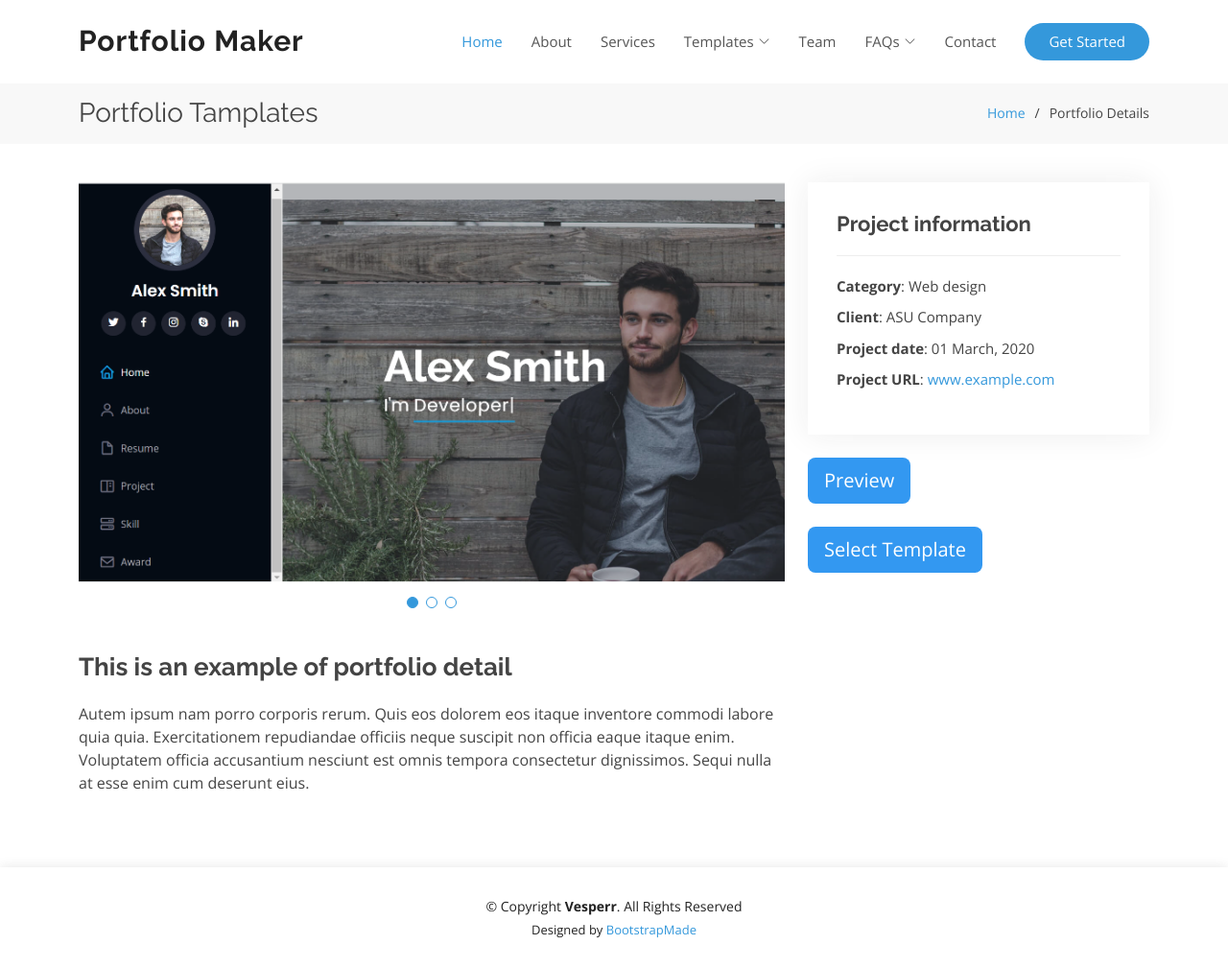
After one commit to Nimisha-Mavar/Portfolio_Maker_BackEnd, a Django app: page /Temp/temp_detail in a window 1280 px wide. The commit adds this page. Shown: the whole page at 96% size. Run offline with Django 4.2, Linux system fonts and the light colour scheme; some libraries are stand-ins or nearby versions.

Commit message:
Nimisha/Templates/add template detail page

```diff
--- /dev/null
+++ b/Portfolio_Maker/Template/Template_detail.html
@@ -0,0 +1,203 @@
+{% load static%}
+<!DOCTYPE html>
+<html lang="en">
+
+<head>
+  <meta charset="utf-8">
+  <meta content="width=device-width, initial-scale=1.0" name="viewport">
+
+  <title>Portfolio Details - Vesperr Bootstrap Template</title>
+  <meta content="" name="description">
+  <meta content="" name="keywords">
+
+  <!-- Favicons -->
+  <link href="{% static 'home_page/img/favicon.png" rel="icon">
+  <link href="{% static 'home_page/img/apple-touch-icon.png" rel="apple-touch-icon">
+
+  <!-- Google Fonts -->
+  <link href="https://fonts.googleapis.com/css?family=Open+Sans:300,300i,400,400i,600,600i,700,700i|Raleway:300,300i,400,400i,500,500i,600,600i,700,700i|Poppins:300,300i,400,400i,500,500i,600,600i,700,700i" rel="stylesheet">
+
+  <!-- Vendor CSS Files -->
+  <link href="{% static 'home_page/vendor/aos/aos.css' %}" rel="stylesheet">
+  <link href="{% static 'home_page/vendor/bootstrap/css/bootstrap.min.css' %}" rel="stylesheet">
+  <link href="{% static 'home_page/vendor/bootstrap-icons/bootstrap-icons.css' %}" rel="stylesheet">
+  <link href="{% static 'home_page/vendor/boxicons/css/boxicons.min.css' %}" rel="stylesheet">
+  <link href="{% static 'home_page/vendor/glightbox/css/glightbox.min.css' %}" rel="stylesheet">
+  <link href="{% static 'home_page/vendor/remixicon/remixicon.css' %}" rel="stylesheet">
+  <link href="{% static 'home_page/vendor/swiper/swiper-bundle.min.css' %}" rel="stylesheet">
+
+  <!-- Template Main CSS File -->
+  <link href="{% static 'home_page/css/style.css' %}" rel="stylesheet">
+
+  <!-- =======================================================
+  * Template Name: Vesperr - v4.9.1
+  * Template URL: https://bootstrapmade.com/vesperr-free-bootstrap-template/
+  * Author: BootstrapMade.com
+  * License: https://bootstrapmade.com/license/
+  ======================================================== -->
+</head>
+
+<body>
+
+ <!-- ======= Header ======= -->
+ <header id="header" class="fixed-top d-flex align-items-center">
+  <div class="container d-flex align-items-center justify-content-between">
+
+    <div class="logo">
+      <h1><a href="index.html">Portfolio Maker</a></h1>
+      <!-- Uncomment below if you prefer to use an image logo -->
+      <!-- <a href="index.html"><img src="{% static 'home_page/img/logo.png" alt="" class="img-fluid"></a>-->
+    </div>
+
+    <nav id="navbar" class="navbar">
+      <ul>
+        <li><a class="nav-link scrollto active" href="index.html">Home</a></li>
+        <li><a class="nav-link scrollto" href="index.html#about">About</a></li>
+        <li><a class="nav-link scrollto" href="index.html#services">Services</a></li>
+        <li class="dropdown"><a href="index.html#templates"><span>Templates</span> <i class="bi bi-chevron-down"></i></a>
+          <ul>
+            <li><a href="Template_list.html">Resume</a></li>
+            <li><a href="Template_list.html">Portfolio</a></li>
+            <li><a href="Template_list.html">ATS Resume</a></li>
+          </ul>
+        </li>
+        <li><a class="nav-link scrollto" href="index.html#team">Team</a></li>
+        <li class="dropdown"><a href="index.html#faq"><span>FAQs</span> <i class="bi bi-chevron-down"></i></a>
+          <ul>
+            <li><a href="FAQ.html#resume">Resume</a></li>
+            <li><a href="FAQ.html">Portfolio</a></li>
+            <li><a href="FAQ.html#resume_scan">Resume Scanner</a></li>
+            <li><a href="FAQ.html#ATS">ATS</a></li>
+          </ul>
+        </li>
+        <li><a class="nav-link scrollto" href="index.html#contact">Contact</a></li>
+        <li><a class="getstarted scrollto" href="Login.html">Get Started</a></li>
+      </ul>
+      <i class="bi bi-list mobile-nav-toggle"></i>
+    </nav><!-- .navbar -->
+
+  </div>
+</header><!-- End Header -->
+
+  <main id="main">
+
+    <!-- ======= Breadcrumbs ======= -->
+    <section id="breadcrumbs" class="breadcrumbs">
+      <div class="container">
+
+        <div class="d-flex justify-content-between align-items-center">
+          <h2>Portfolio Tamplates</h2>
+          <ol>
+            <li><a href="index.html">Home</a></li>
+            <li>Portfolio Details</li>
+          </ol>
+        </div>
+
+      </div>
+    </section><!-- End Breadcrumbs -->
+
+    <!-- ======= Portfolio Details Section ======= -->
+    <section id="portfolio-details" class="portfolio-details">
+      <div class="container">
+
+        <div class="row gy-4">
+
+          <div class="col-lg-8">
+            <div class="portfolio-details-slider swiper">
+              <div class="swiper-wrapper align-items-center">
+
+                <div class="swiper-slide">
+                  <img src="{% static 'home_page/img/portfolio/Temp_1.png' %}" alt="">
+                </div>
+
+                <div class="swiper-slide">
+                  <img src="{% static 'home_page/img/portfolio/Temp_1_1.png' %}" alt="">
+                </div>
+
+                <div class="swiper-slide">
+                  <img src="{% static 'home_page/img/portfolio/Temp_1_2.png' %}" alt="">
+                </div>
+
+              </div>
+              <div class="swiper-pagination"></div>
+
+              <div class="portfolio-description">
+                <h2>This is an example of portfolio detail</h2>
+                <p>
+                  Autem ipsum nam porro corporis rerum. Quis eos dolorem eos itaque inventore commodi labore quia quia. Exercitationem repudiandae officiis neque suscipit non officia eaque itaque enim. Voluptatem officia accusantium nesciunt est omnis tempora consectetur dignissimos. Sequi nulla at esse enim cum deserunt eius.
+                </p>
+              </div>
+            </div>
+          </div>
+
+          <div class="col-lg-4">
+             <div class="portfolio-info">
+                <h3>Project information</h3>
+                <ul>
+                  <li><strong>Category</strong>: Web design</li>
+                  <li><strong>Client</strong>: ASU Company</li>
+                  <li><strong>Project date</strong>: 01 March, 2020</li>
+                  <li><strong>Project URL</strong>: <a href="#">www.example.com</a></li>
+                </ul>
+              </div>
+              <br>
+              <div class="row">
+                <div class="col-sm-12">
+                  <a href="C:\Users\pc\OneDrive\Desktop\Project\iPortfolio\index.html">
+                    <button type="button" class="btn btn-lg" style="background-color:rgb(51, 152, 241); color:#fff;">Preview</button>
+                  </a>
+                </div>
+              </div>
+              <br>
+              <div class="row">
+                <div class="col-sm-12">
+                  <a href="Portfolio_form.html">
+                    <button type="button" style="background-color:rgb(51, 152, 241); color:#fff;" class="btn btn-lg">Select Template</button>
+                  </a>
+                </div>
+              </div>
+          </div>
+        </div>
+
+      </div>
+    </section><!-- End Portfolio Details Section -->
+
+  </main><!-- End #main -->
+
+  <!-- ======= Footer ======= -->
+  <footer id="footer">
+    <div class="container">
+      <div class="row d-flex align-items-center justify-content-center">
+        <div class="col-lg-6 text-lg-left text-center">
+          <div class="copyright">
+            &copy; Copyright <strong>Vesperr</strong>. All Rights Reserved
+          </div>
+          <div class="credits">
+            <!-- All the links in the footer should remain intact. -->
+            <!-- You can delete the links only if you purchased the pro version. -->
+            <!-- Licensing information: https://bootstrapmade.com/license/ -->
+            <!-- Purchase the pro version with working PHP/AJAX contact form: https://bootstrapmade.com/vesperr-free-bootstrap-template/ -->
+            Designed by <a href="https://bootstrapmade.com/">BootstrapMade</a>
+          </div>
+        </div>
+      </div>
+    </div>
+  </footer><!-- End Footer -->
+
+  <a href="#" class="back-to-top d-flex align-items-center justify-content-center"><i class="bi bi-arrow-up-short"></i></a>
+
+  <!-- Vendor JS Files -->
+  <script src="{% static 'home_page/vendor/purecounter/purecounter_vanilla.js' %}"></script>
+  <script src="{% static 'home_page/vendor/aos/aos.js' %}"></script>
+  <script src="{% static 'home_page/vendor/bootstrap/js/bootstrap.bundle.min.js' %}"></script>
+  <script src="{% static 'home_page/vendor/glightbox/js/glightbox.min.js' %}"></script>
+  <script src="{% static 'home_page/vendor/isotope-layout/isotope.pkgd.min.js' %}"></script>
+  <script src="{% static 'home_page/vendor/swiper/swiper-bundle.min.js' %}"></script>
+  <script src="{% static 'home_page/vendor/php-email-form/validate.js' %}"></script>
+
+  <!-- Template Main JS File -->
+  <script src="{% static 'home_page/js/main.js' %}"></script>
+
+</body>
+
+</html>
--- a/Portfolio_Maker/Template/Template_list.html
+++ b/Portfolio_Maker/Template/Template_list.html
@@ -105,7 +105,7 @@
               <p>App</p>
               <div class="portfolio-links">
                 <a href="C:\Users\pc\OneDrive\Desktop\Project\iPortfolio\index.html" target="_blank"><i class="bx bx-plus"></i></a>
-                <a href="template_detail" title="More Details"><i class="bx bx-link"></i></a>
+                <a href="temp_detail" title="More Details"><i class="bx bx-link"></i></a>
               </div>
             </div>
           </div>
--- a/Portfolio_Maker/Templates/urls.py
+++ b/Portfolio_Maker/Templates/urls.py
@@ -3,5 +3,6 @@ from django.urls import URLPattern,path
 from . import views
 
 urlpatterns = [
-   path('temp_list',views.temp_list)
+   path('temp_list',views.temp_list),
+   path('temp_detail',views.temp_detail)
 ]
--- a/Portfolio_Maker/Templates/views.py
+++ b/Portfolio_Maker/Templates/views.py
@@ -3,3 +3,6 @@ from django.shortcuts import render
 # Create your views here.
 def temp_list(request):
     return render(request,'Template_list.html')
+
+def temp_detail(request):
+    return render(request,'Template_detail.html')
```
